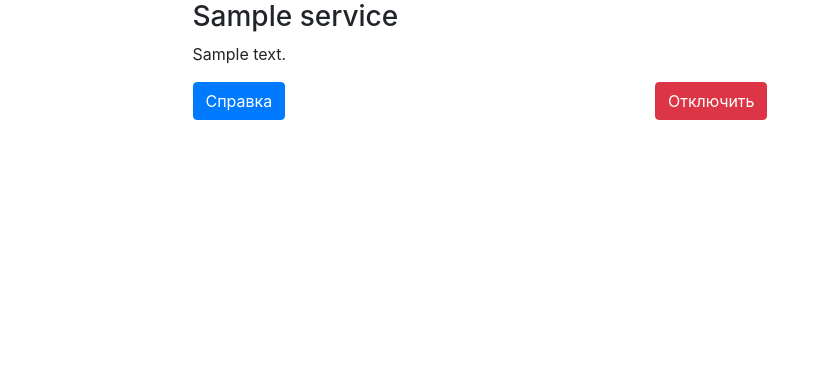
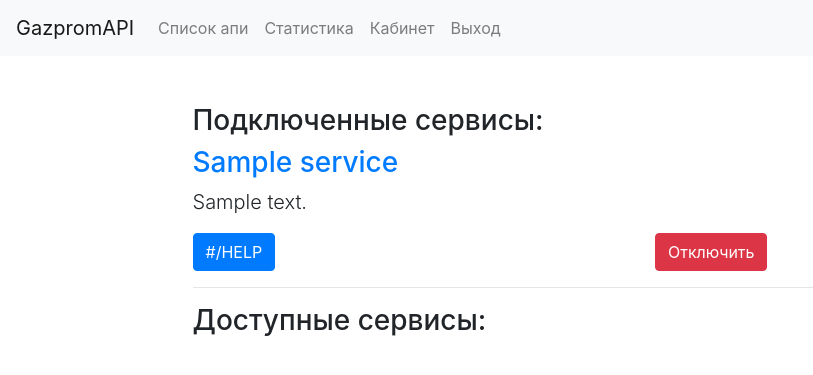
Before and after one commit to sloosli/GazpomApiHackaton, a Flask app: page /partner/api_list in a window 1280 px wide. Shown: the top 375 px of the page, without its empty margins (0-813 px from the left). Run offline with Flask 2, Linux system fonts and the light colour scheme; a user stored in the database is signed in; tables that the repository leaves empty hold one stand-in row (values such as "Sample post"); parts of the project's set-up code (start-up, migrations or seed data) failed here and were passed over.

Commit message:
cosmetics changes

```diff
--- a/main_app/models/models.py
+++ b/main_app/models/models.py
@@ -55,14 +55,27 @@
 
     @staticmethod
     def _validate(data):
-        flag = True
-        flag *= ' ' not in (data.get('username') or ' ')
-        flag *= User.query.filter_by(username=data.get('username')).count() == 0
-        flag *= ' ' not in (data.get('password') or ' ')
-        flag *= len(data.get('company')) > 0
-        flag *= len(re.findall(r'[\w.-]+@[\w.-]+\.?[\w]+?', data.get('email'))) > 0
-        flag *= User.query.filter_by(email=data.get('email')).count() == 0
-        return flag
+        errors = []
+        if ' ' in (data.get('username') or ' '):
+            errors.append("Имя пользователя должно быть не пустым, и не должно содержать пробелы")
+        if User.query.filter_by(username=data.get('username')).count() != 0:
+            errors.append("К сожалению данный логин уже занят")
+        if' ' in (data.get('password') or ' '):
+            errors.append("Пароль не должен содержать пробелы")
+        if len(data.get('company', '')) == 0:
+            errors.append("Название компании не может быть пустым")
+        if User.query.filter_by(email=data.get('email')).count() != 0:
+            errors.append("Аккаунт с этой почтой уже зарегестрирован")
+        return not bool(errors), errors
+
+    def to_dict(self, full=False):
+        data = {
+            'username': self.username,
+            'company': self.company,
+            'email': self.email,
+            'access_token': self.access_token
+        }
+        return data
 
     def _from_dict(self, data):
         for field in ['username', 'company', 'email']:
@@ -73,7 +86,8 @@
 
     @staticmethod
     def register(data):
-        if User._validate(data):
+        flag, errors = User._validate(data)
+        if flag:
             new_user = User()
             new_user._from_dict(data)
             token = token_urlsafe(60)
@@ -82,8 +96,8 @@
             new_user.access_token = token
             db.session.add(new_user)
             db.session.commit()
-            return new_user
-        return None
+            return new_user, None
+        return None, errors
 
 
 @login.user_loader
--- a/main_app/routes/partner.py
+++ b/main_app/routes/partner.py
@@ -1,6 +1,6 @@
-from flask import Blueprint, render_template, redirect, url_for
+from flask import Blueprint, render_template, redirect, url_for, request, flash
 from flask_login import login_required, current_user
-from main_app.models import User, Service
+from main_app.models import Service
 from main_app import db
 
 bp = Blueprint("partner", __name__, url_prefix="/partner")
@@ -16,10 +16,17 @@
                            other_services=other_services)
 
 
+@bp.route('/cabinet')
+@login_required
+def cabinet():
+    params = current_user.to_dict()
+    return render_template("partner/cabinet.html", params=params)
+
+
 @bp.route('/stats')
 @login_required
 def stats():
-    pass
+    return "Stats"
 
 
 @bp.route('/service_add/<service_id>')
--- a/main_app/static/style.css
+++ b/main_app/static/style.css
@@ -3,3 +3,8 @@
     margin-top: 12em;
     width: 20em;
 }
+
+api-list {
+    padding-top: 60px;
+    margin-bottom: 60px;
+}
--- a/main_app/templates/base.html
+++ b/main_app/templates/base.html
@@ -3,11 +3,43 @@
 <head>
     <meta charset="utf-8">
     <meta name="viewport" content="width=device-width, initial-scale=1, shrink-to-fit=no">
-     <link rel="stylesheet" href="https://cdn.jsdelivr.net/npm/bootstrap@4.5.3/dist/css/bootstrap.min.css" integrity="sha384-TX8t27EcRE3e/ihU7zmQxVncDAy5uIKz4rEkgIXeMed4M0jlfIDPvg6uqKI2xXr2" crossorigin="anonymous">
+    <link rel="stylesheet" href="https://cdn.jsdelivr.net/npm/bootstrap@4.5.3/dist/css/bootstrap.min.css"
+          integrity="sha384-TX8t27EcRE3e/ihU7zmQxVncDAy5uIKz4rEkgIXeMed4M0jlfIDPvg6uqKI2xXr2" crossorigin="anonymous">
     <link rel="stylesheet" type="text/css" href="/static/style.css">
 </head>
 <body>
-
+<nav class="navbar navbar-expand-lg navbar-light bg-light">
+    <a class="navbar-brand">GazpromAPI</a>
+    <button class="navbar-toggler" type="button" data-toggle="collapse" data-target="#navbarSupportedContent"
+            aria-controls="navbarSupportedContent" aria-expanded="false" aria-label="Toggle navigation">
+        <span class="navbar-toggler-icon"></span>
+    </button>
+    <div class="collapse navbar-collapse" id="navbarSupportedContent">
+        <ul class="navbar-nav mr-auto">
+            <li class="nav-item">
+                <a class="nav-link" href="{{ url_for('index') }}">Список апи<span class="sr-only"></span></a>
+            </li>
+            {% if current_user.is_authenticated %}
+            <li class="nav-item">
+                <a class="nav-link" href="{{ url_for('partner.stats') }}">Статистика <span class="sr-only"></span></a>
+            </li>
+            <li class="nav-item">
+                <a class="nav-link" href="{{ url_for('partner.cabinet') }}">Кабинет <span class="sr-only"></span></a>
+            </li>
+            <li class="nav-item">
+                <a class="nav-link" href="{{ url_for('auth.logout') }}">Выход <span class="sr-only"></span></a>
+            </li>
+            {% else %}
+            <li class="nav-item">
+                <a class="nav-link" href="{{ url_for('auth.login') }}">Вход <span class="sr-only"></span></a>
+            </li>
+            <li class="nav-item">
+                <a class="nav-link" href="{{ url_for('auth.register') }}">Регистрация <span class="sr-only"></span></a>
+            </li>
+            {% endif %}
+        </ul>
+    </div>
+</nav>
 {% with messages = get_flashed_messages() %}
     {% if messages %}
         {% for message in messages %}
@@ -16,6 +48,7 @@
     {% endif %}
 {% endwith %}
 <div class="container">
+    <br><br>
 {% block app_content %}
 {% endblock %}
 </div>
--- a/main_app/templates/partner/api_list.html
+++ b/main_app/templates/partner/api_list.html
@@ -1,40 +1,56 @@
 {% extends 'base.html' %}
 
 {% block app_content %}
-<div class="other-api-list">
+<div class="api-list">
     <div class="container-fluid">
+        <div class="row">
+            <div class="col-1"></div>
+            <div class="col-10">
+                <h3>Подключенные сервисы:</h3>
+            </div>
+            <br/>
+        </div>
         {% for service in available_services %}
         <div class="row">
             <div class="col-1"></div>
-            <div class="col-10">
-                <h3>{{ service.name }}</h3>
-                <p class="description">{{ service.description }}</p>
+            <div class="col-10"><h3><a href="{{ service.demo_url }}">{{ service.name }}</a></h3>
+                <p class="lead">{{ service.description }}</p>
                 <div class="row">
                     <div class="col-6">
-                        <a class="btn btn-primary" href="{{ service.base_url + '/help' }}">Справка</a>
+                        <a class="btn btn-primary" href="{{ service.help_url }}">{{ service.help_url.upper() }}</a>
                     </div>
                     <div class="col-6">
                         <a class="btn btn-danger" href="{{ url_for('partner.service_delete', service_id=service.id) }}">Отключить</a>
                     </div>
                 </div>
+                <hr>
             </div>
+            <div class="col-1"></div>
         </div>
         {% endfor %}
-        {% for service in other_services %}
         <div class="row">
             <div class="col-1"></div>
             <div class="col-10">
-                <h3>{{ service.name }}</h3>
-                <p class="description">{{ service.description }}</p>
+                <h3>Доступные сервисы:</h3>
+            </div>
+        </div>
+        {% for service in other_services %}
+
+        <div class="row">
+            <div class="col-1"></div>
+            <div class="col-10"><h3><a href="{{ service.demo_url }}">{{ service.name }}</a></h3>
+                <p class="lead">{{ service.description }}</p>
                 <div class="row">
                     <div class="col-6">
-                        <a class="btn btn-primary" href="{{ service.base_url + '/help' }}">Справка</a>
+                        <a class="btn btn-primary" href="{{ service.help_url }}">{{ service.help_url.upper() }}</a>
                     </div>
                     <div class="col-6">
                         <a class="btn btn-success" href="{{ url_for('partner.service_add', service_id=service.id) }}">Подключить</a>
                     </div>
                 </div>
+                <hr>
             </div>
+            <div class="col-1"></div>
         </div>
         {% endfor %}
     </div>
```
Also changed, not shown: main_app/__init__.py (+1 -16 lines), main_app/routes/auth.py (+5 -4 lines), main_app/routes/main_route.py (added, +29 -0 lines), main_app/templates/auth/login.html (+3 -8 lines), main_app/templates/auth/register.html (+7 -4 lines), main_app/templates/partner/cabinet.html (added, +22 -0 lines), main_app/templates/public/api_list.html (+5 -4 lines), 1 other file. Lines whose indentation alone changed are shown as unchanged.
